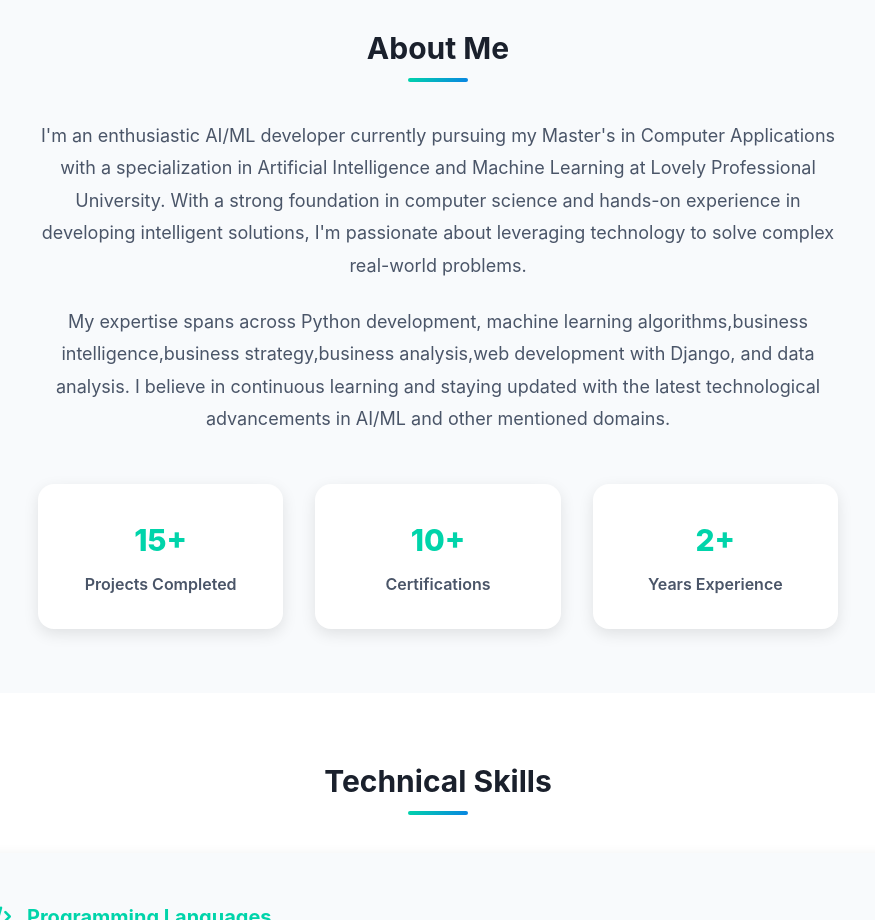
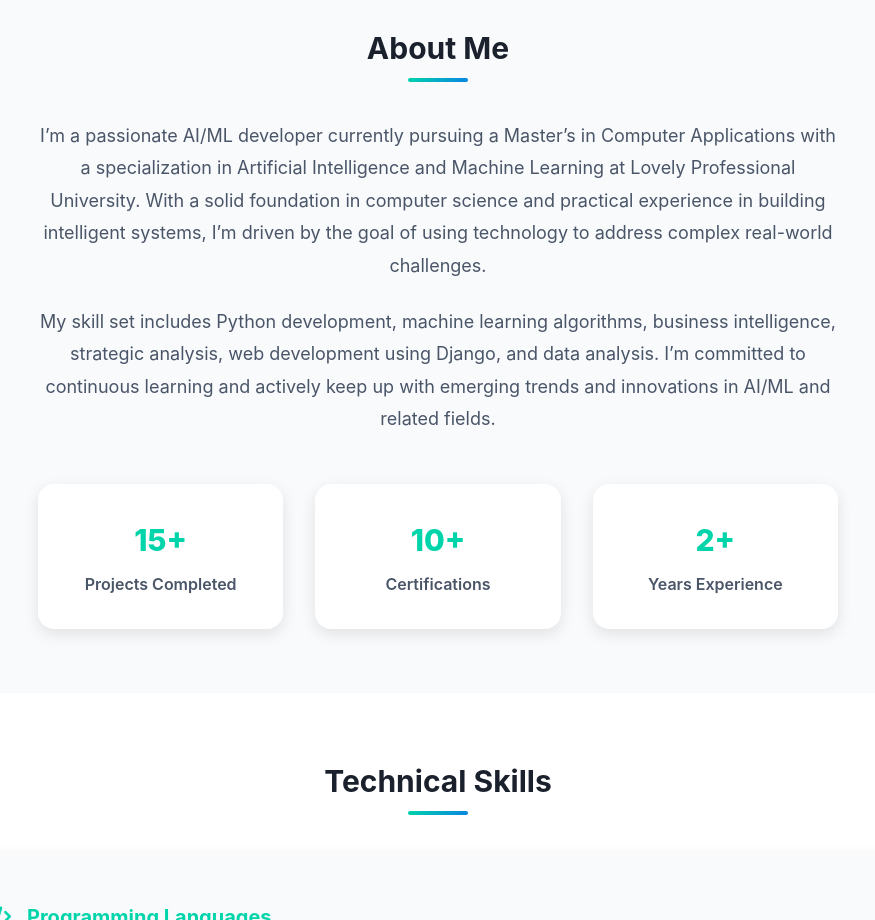
Before and after one commit to ARJUNN-JAN/ARJUNN_JAN-PORTFOLIO-, a plain HTML site: page index.html in a window 1280 px wide. Shown: the part 840-1760 px from the top of the page, without its empty margins (202-1077 px from the left). Drawn offline with Linux system fonts and the light colour scheme.

Commit message:
Update index.html

```diff
--- a/index.html
+++ b/index.html
@@ -86,10 +86,10 @@
       <div class="about-content">
         <div class="about-text">
           <p>
-            I'm an enthusiastic AI/ML developer currently pursuing my Master's in Computer Applications with a specialization in Artificial Intelligence and Machine Learning at Lovely Professional University. With a strong foundation in computer science and hands-on experience in developing intelligent solutions, I'm passionate about leveraging technology to solve complex real-world problems.
+            I’m a passionate AI/ML developer currently pursuing a Master’s in Computer Applications with a specialization in Artificial Intelligence and Machine Learning at Lovely Professional University. With a solid foundation in computer science and practical experience in building intelligent systems, I’m driven by the goal of using technology to address complex real-world challenges.
           </p>
           <p>
-            My expertise spans across Python development, machine learning algorithms,business intelligence,business strategy,business analysis,web development with Django, and data analysis. I believe in continuous learning and staying updated with the latest technological advancements in AI/ML and other mentioned domains.
+            My skill set includes Python development, machine learning algorithms, business intelligence, strategic analysis, web development using Django, and data analysis. I’m committed to continuous learning and actively keep up with emerging trends and innovations in AI/ML and related fields.
           </p>
           <div class="about-stats">
             <div class="stat">
```
